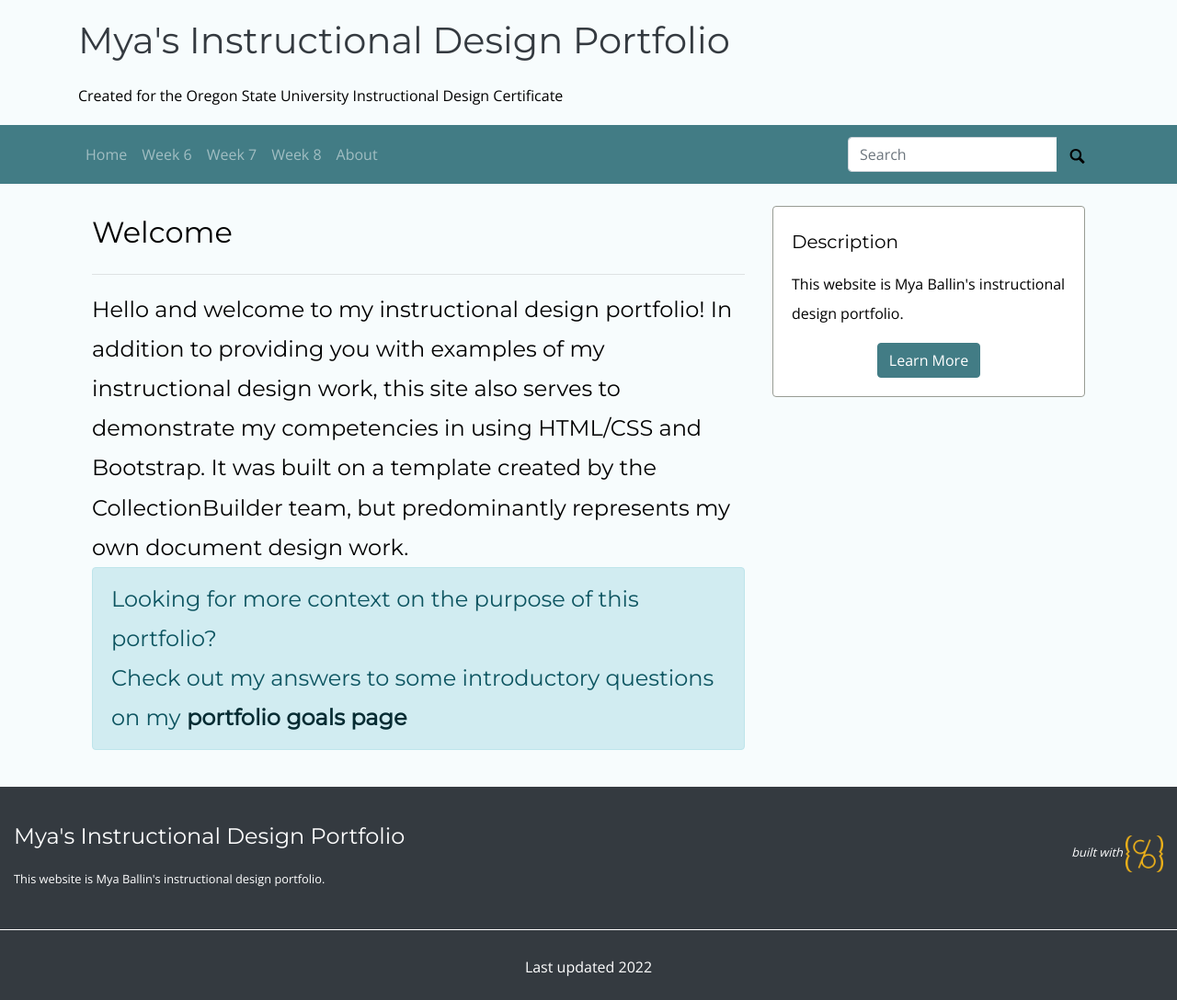
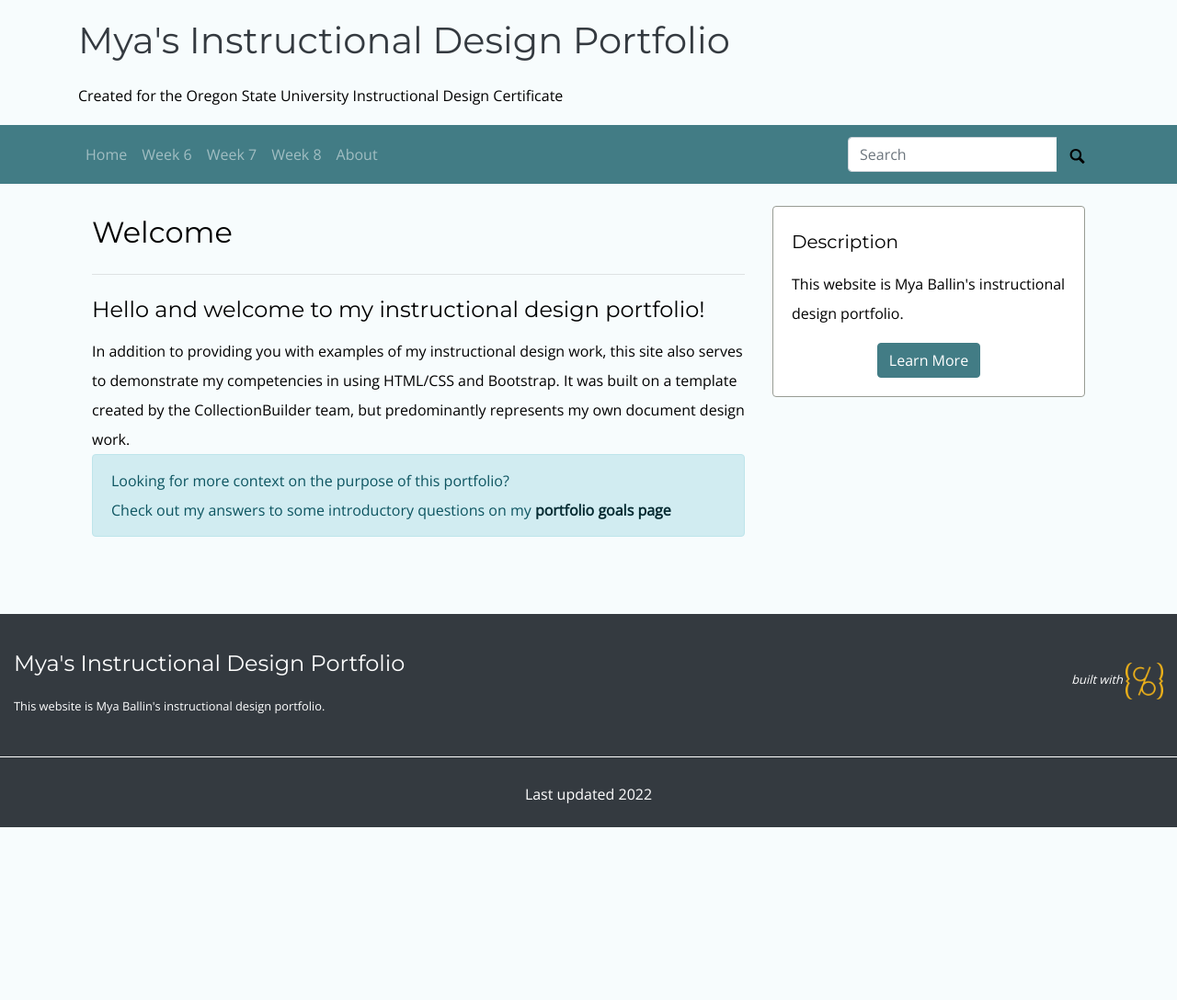
Before and after one commit to mxballin/instructional-design, a Jekyll site: the page built from index.md, in a window 1280 px wide. Shown: the whole page at 92% size. Built offline with Jekyll 4.4.1, drawn with Linux system fonts in a browser that asks for light colours; some web fonts are replaced; after the commit the page ends 900 px from its top, so only the background shows below that.

```diff
--- a/_layouts/home-infographic.html
+++ b/_layouts/home-infographic.html
@@ -9,7 +9,7 @@ layout: page
       <h2> Welcome </h2>
       <hr>
 
-      <h4> Hello and welcome to my instructional design portfolio!
+      <h4> Hello and welcome to my instructional design portfolio!</h4>
 
       In addition to providing you with examples of my instructional design work, this site also serves to demonstrate my competencies in using HTML/CSS and Bootstrap. It was built on a template created by the CollectionBuilder team, but predominantly represents my own document design work.
 
```
